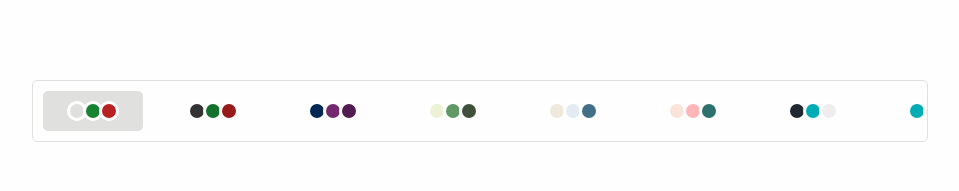
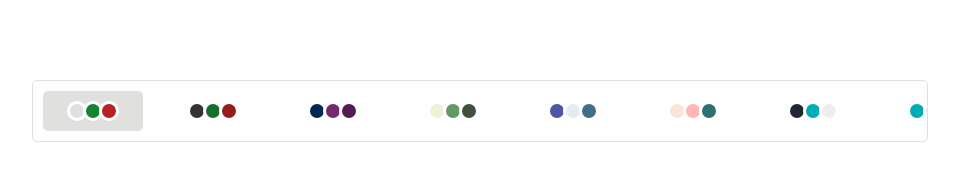
Before and after one commit to krauzeure/todo-next, a Next.js app: page / in a window 1280 px wide. Shown: the top 191 px of the page, without its empty margins (160-1119 px from the left). Built offline with nearby package versions, Linux system fonts and the light colour scheme.

Commit message:
Editing themes

```diff
--- a/data/Themes.tsx
+++ b/data/Themes.tsx
@@ -27,7 +27,7 @@ export const themes: theme[] = [
     },
     {
         "name": "beach",
-        "primary": "#EEE9DA",
+        "primary": "#4c57a6",
         "secondary": "#E2ECF2",
         "tertiary": "#406F87"
     },
--- a/styles/globals.css
+++ b/styles/globals.css
@@ -50,7 +50,7 @@
   --primary: #fefefe;
   --secondary: #406F87;
   --add: #406F87;
-  --delete: #406F87;
+  --delete: #4c57a6;
   --border: #EEE9DA;
   --input-bg: #E2ECF2;
   --button-color: #fefefe;
```
